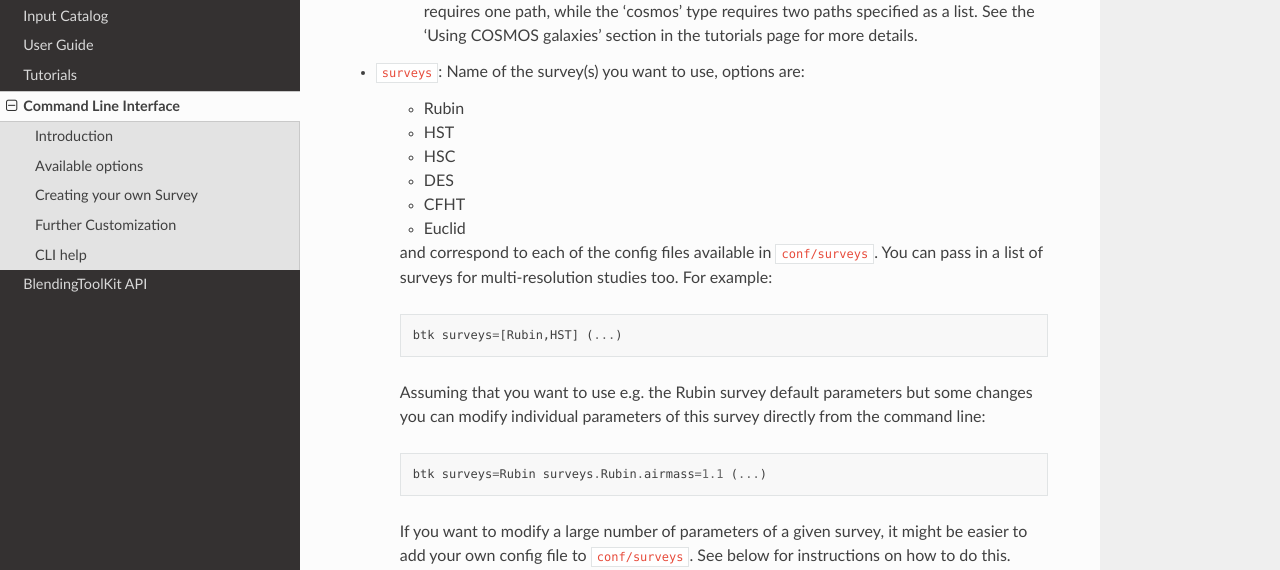
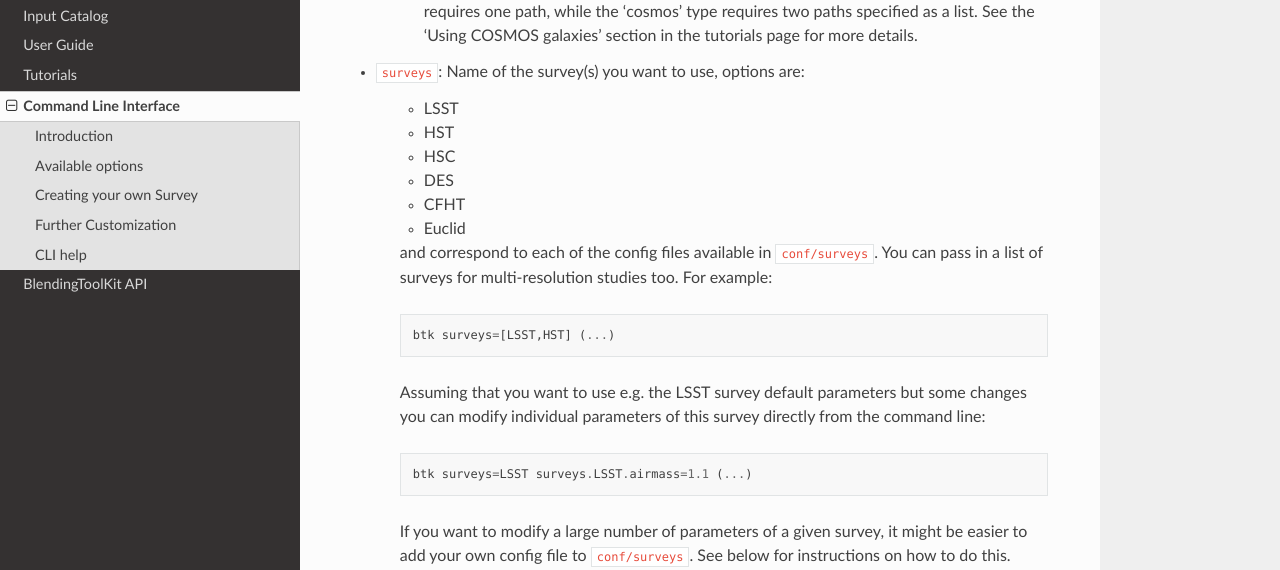
Before and after one commit to LSSTDESC/BlendingToolKit, a Sphinx documentation site: the page built from docs/source/cli.rst, in a window 1280 px wide and 1400 px high, scrolled down 811 px. Shown: the part 159-729 px from the top of the window. Built offline with Sphinx 7.4.7 and the Read the Docs theme 2.0.0, drawn with Linux system fonts in a browser that asks for light colours.

Commit message:
use LSST not Rubin

```diff
--- a/docs/source/cli.rst
+++ b/docs/source/cli.rst
@@ -11,7 +11,7 @@ Assuming that BTK has been pip installed, you can run btk from the command line
 
 .. code-block::
 
-    btk sampling=default draw_blends=catsim max_number=3 save_path=/directory/to/save/results cpus=1 verbose=False surveys=[Rubin, HST] surveys.Rubin.airmass=1.1
+    btk sampling=default draw_blends=catsim max_number=3 save_path=/directory/to/save/results cpus=1 verbose=False surveys=[LSST, HST] surveys.LSST.airmass=1.1
     sampling=default catalog.name=catsim use_metrics=['detection', 'segmentation'] (...)
 
 You need to create the directory to save results yourself (preferably an empty directory) and specify its absolute path when you run the CLI via the ``save_path`` argument.
@@ -44,7 +44,7 @@ Here is a list of all the options of BTK you can customize directly from the CLI
 
 * ``surveys``: Name of the survey(s) you want to use, options are:
 
-      - Rubin
+      - LSST
 
       - HST
 
@@ -61,14 +61,14 @@ Here is a list of all the options of BTK you can customize directly from the CLI
 
       .. code-block::
 
-          btk surveys=[Rubin,HST] (...)
+          btk surveys=[LSST,HST] (...)
 
-      Assuming that you want to use e.g. the Rubin survey default parameters but some changes you can modify individual parameters of this survey directly from the
+      Assuming that you want to use e.g. the LSST survey default parameters but some changes you can modify individual parameters of this survey directly from the
       command line:
 
       .. code-block::
 
-          btk surveys=Rubin surveys.Rubin.airmass=1.1 (...)
+          btk surveys=LSST surveys.LSST.airmass=1.1 (...)
 
       If you want to modify a large number of parameters of a given survey, it might be easier to
       add your own config file to ``conf/surveys``. See below for instructions on how to do this.
```
Also changed, not shown: other parts of docs/source/cli.rst (+0 -4 lines), docs/source/tutorials.rst (+11 -11 lines), 15 other files.
